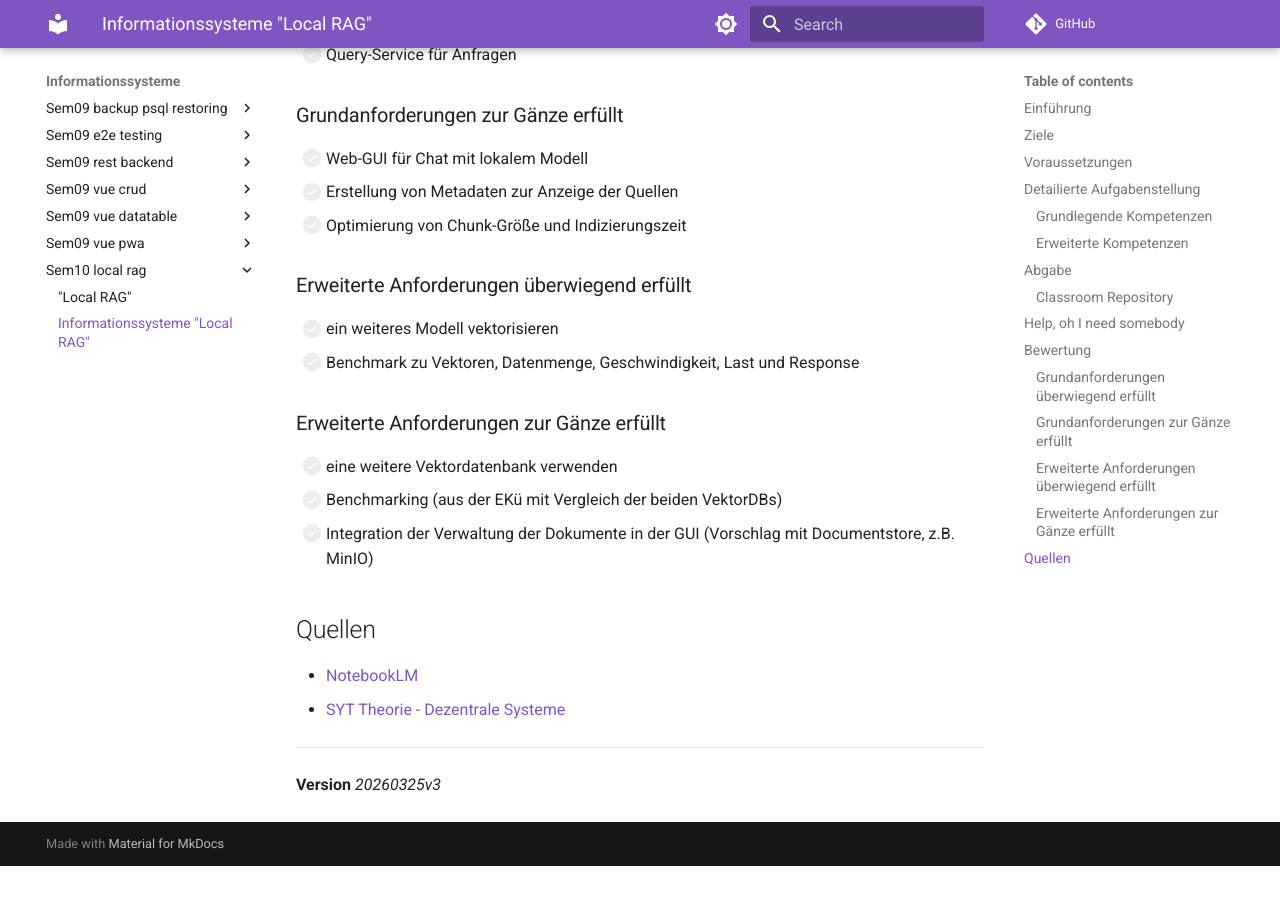
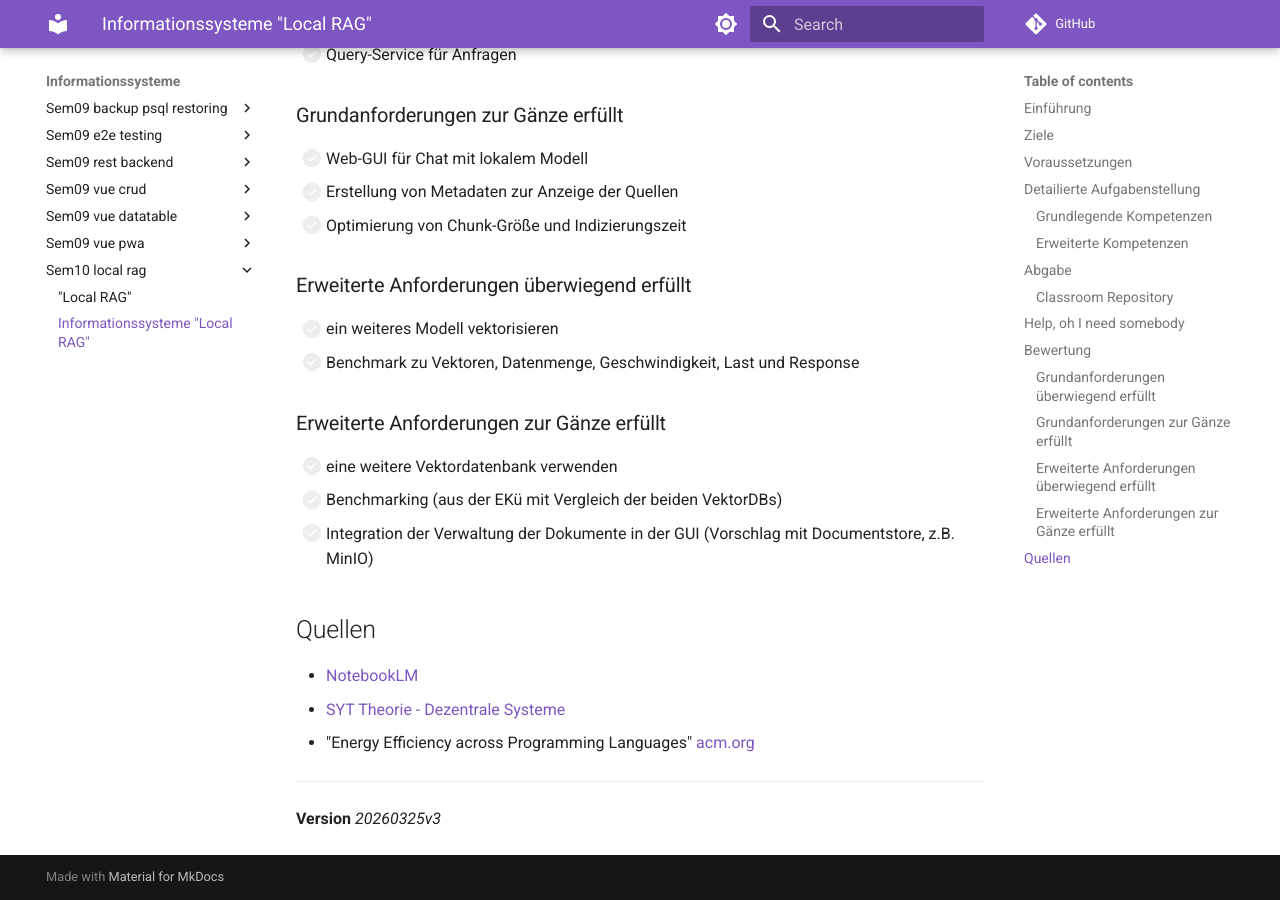
Before and after one commit to TGM-HIT/insy-exercises, an MkDocs documentation site: the page built from docs/informationssysteme_/sem10_local_rag/TASK.md, in a window 1280 px wide and 900 px high, scrolled down 3833 px. Built offline with MkDocs 1.6.1 and Material for MkDocs 9.7.7, drawn with Linux system fonts in a browser that asks for light colours; comment, search, counter and statistics services are not loaded; before the commit the page ends 4699 px from its top, so only the background shows below that.

Commit message:
added benchmark of programming languages

```diff
--- a/docs/informationssysteme_/sem10_local_rag/TASK.md
+++ b/docs/informationssysteme_/sem10_local_rag/TASK.md
@@ -119,6 +119,7 @@ Gruppengrösse: 3-4 Personen
 ## Quellen
 * [NotebookLM](https://workspace.google.com/products/notebooklm)
 * [SYT Theorie - Dezentrale Systeme](https://elearning.tgm.ac.at/course/view.php?id=199#coursecontentcollapse9)
+* "Energy Efficiency across Programming Languages" [acm.org](https://dl.acm.org/doi/epdf/10.1145/3136014.3136031)
 
 ---
 **Version** *20260325v3*
```
